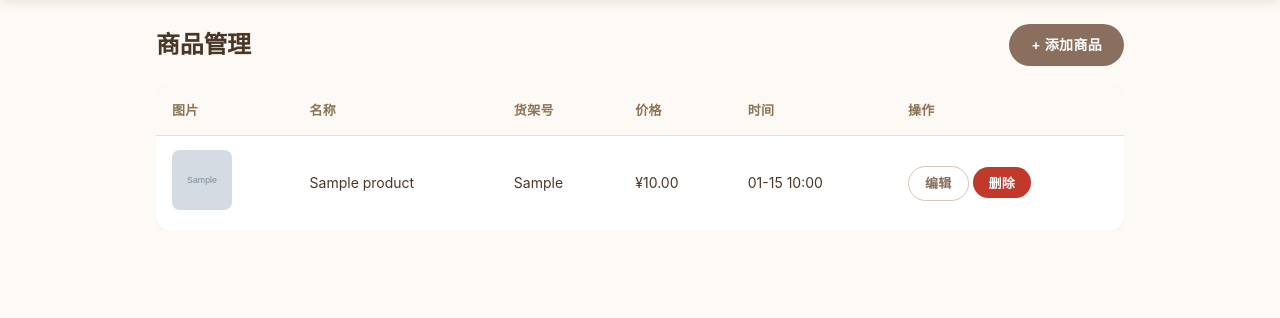
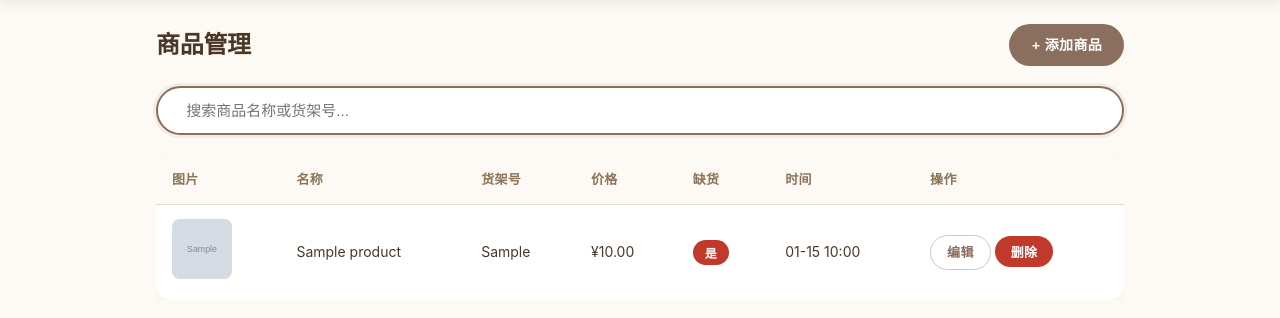
Before and after one commit to g5p422p574-afk/GIFT-007, a Flask app: page /admin/ in a window 1280 px wide. Shown: the part 57-375 px from the top of the page. Run offline with Flask 3, Linux system fonts and the light colour scheme; the visitor is signed in with stand-in values (Sample User, id 1); tables that the repository leaves empty hold one stand-in row (values such as "Sample post"); grey boxes marked "Sample" are stand-in pictures.

Commit message:
商品管理新增搜索和缺货标识，缺货商品客户端不可下单

```diff
--- a/models.py
+++ b/models.py
@@ -19,6 +19,7 @@ class Product(db.Model):
     name = db.Column(db.String(100), nullable=False)
     shelf_no = db.Column(db.String(50), nullable=False)
     price = db.Column(db.Float, nullable=False)
+    is_out_of_stock = db.Column(db.Boolean, default=False)
     created_at = db.Column(db.DateTime, default=datetime.utcnow)
 
 
--- a/routes/products.py
+++ b/routes/products.py
@@ -41,9 +41,13 @@ def save_upload(file):
 @products_bp.route("/")
 @admin_required
 def index():
-    products = Product.query.order_by(Product.created_at.desc()).all()
+    q = request.args.get("q", "").strip()
+    products = Product.query
+    if q:
+        products = products.filter(Product.name.contains(q) | Product.shelf_no.contains(q))
+    products = products.order_by(Product.created_at.desc()).all()
     unviewed = Order.query.filter_by(is_viewed=False).count()
-    return render_template("admin_products.html", products=products, unviewed_count=unviewed, session_user=get_admin_user())
+    return render_template("admin_products.html", products=products, unviewed_count=unviewed, session_user=get_admin_user(), q=q)
 
 
 @products_bp.route("/product/add", methods=["GET", "POST"])
@@ -86,6 +90,15 @@ def delete(product_id):
     # Delete associated order items first to avoid FK constraint error
     OrderItem.query.filter_by(product_id=product.id).delete()
     db.session.delete(product)
+    db.session.commit()
+    return redirect(url_for("products.index"))
+
+
+@products_bp.route("/product/<int:product_id>/toggle-stock", methods=["POST"])
+@admin_required
+def toggle_stock(product_id):
+    product = Product.query.get_or_404(product_id)
+    product.is_out_of_stock = not product.is_out_of_stock
     db.session.commit()
     return redirect(url_for("products.index"))
 
--- a/static/style.css
+++ b/static/style.css
@@ -567,6 +567,18 @@ tfoot td { border-bottom: none; font-weight: 600; background: #fafafa; }
   margin-top: 4px;
 }
 
+/* === Out of Stock === */
+.stock-out {
+  display: inline-block;
+  color: #dc2626;
+  font-size: 12px;
+  font-weight: 700;
+  padding: 2px 8px;
+  border: 1px solid #dc2626;
+  border-radius: 4px;
+  margin-top: 4px;
+}
+
 /* === Stats Grid === */
 .stats-grid {
   display: grid;
--- a/templates/admin_products.html
+++ b/templates/admin_products.html
@@ -7,16 +7,20 @@
   <a href="{{ url_for('products.add') }}" class="btn btn-primary">+ 添加商品</a>
 </div>
 
+<div class="search-bar">
+  <input type="text" id="searchInput" placeholder="  搜索商品名称或货架号..." value="{{ q }}" autofocus>
+</div>
+
 {% if products %}
 <!-- Desktop: Table -->
 <div class="table-wrap">
-<table>
+<table id="productTable">
   <thead>
-    <tr><th>图片</th><th>名称</th><th>货架号</th><th>价格</th><th>时间</th><th>操作</th></tr>
+    <tr><th>图片</th><th>名称</th><th>货架号</th><th>价格</th><th>缺货</th><th>时间</th><th>操作</th></tr>
   </thead>
   <tbody>
     {% for p in products %}
-    <tr>
+    <tr data-keywords="{{ p.name }} {{ p.shelf_no }}">
       <td>
         {% if p.image %}
         <img src="{{ url_for('uploaded_file', filename=p.image) }}" class="thumb" alt="{{ p.name }}">
@@ -27,6 +31,13 @@
       <td>{{ p.name }}</td>
       <td>{{ p.shelf_no }}</td>
       <td>¥{{ "%.2f"|format(p.price) }}</td>
+      <td>
+        <form method="POST" action="{{ url_for('products.toggle_stock', product_id=p.id) }}" style="display:inline;">
+          <button type="submit" class="btn btn-sm {{ 'btn-danger' if p.is_out_of_stock else 'btn-outline' }}" style="font-size:12px;padding:4px 12px;">
+            {{ '  是' if p.is_out_of_stock else '  否' }}
+          </button>
+        </form>
+      </td>
       <td>{{ p.created_at.strftime('%m-%d %H:%M') }}</td>
       <td>
         <a href="{{ url_for('products.edit', product_id=p.id) }}" class="btn btn-outline btn-sm">编辑</a>
@@ -41,15 +52,25 @@
 </div>
 
 <!-- Mobile: Card list -->
-<div class="card-list">
+<div class="card-list" id="cardList">
   {% for p in products %}
-  <div class="card-item">
+  <div class="card-item" data-keywords="{{ p.name }} {{ p.shelf_no }}">
     <div class="ci-row"><span class="ci-label">商品</span><span>
       {% if p.image %}<img src="{{ url_for('uploaded_file', filename=p.image) }}" class="thumb" alt="{{ p.name }}" style="width:40px;height:40px;vertical-align:middle;margin-right:8px;">{% endif %}
       {{ p.name }}
     </span></div>
     <div class="ci-row"><span class="ci-label">货架号</span><span>{{ p.shelf_no }}</span></div>
     <div class="ci-row"><span class="ci-label">价格</span><span style="color:var(--danger);font-weight:600;">¥{{ "%.2f"|format(p.price) }}</span></div>
+    <div class="ci-row">
+      <span class="ci-label">缺货</span>
+      <span>
+        <form method="POST" action="{{ url_for('products.toggle_stock', product_id=p.id) }}">
+          <button type="submit" class="btn btn-sm {{ 'btn-danger' if p.is_out_of_stock else 'btn-outline' }}" style="font-size:12px;padding:4px 12px;">
+            {{ '  是' if p.is_out_of_stock else '  否' }}
+          </button>
+        </form>
+      </span>
+    </div>
     <div class="ci-actions">
       <a href="{{ url_for('products.edit', product_id=p.id) }}" class="btn btn-outline btn-sm">编辑</a>
       <form method="POST" action="{{ url_for('products.delete', product_id=p.id) }}" style="display:inline;" onsubmit="return confirm('确定删除【{{ p.name }}】？');">
@@ -62,4 +83,13 @@
 {% else %}
 <div class="empty"><p>还没有商品，点击上方按钮添加</p></div>
 {% endif %}
+
+<script>
+document.getElementById('searchInput').addEventListener('input', function() {
+  var q = this.value.toLowerCase();
+  document.querySelectorAll('#productTable tbody tr, #cardList .card-item').forEach(function(el) {
+    el.style.display = el.dataset.keywords.toLowerCase().includes(q) ? '' : 'none';
+  });
+});
+</script>
 {% endblock %}
```
Also changed, not shown: templates/home.html (+7 -0 lines).
